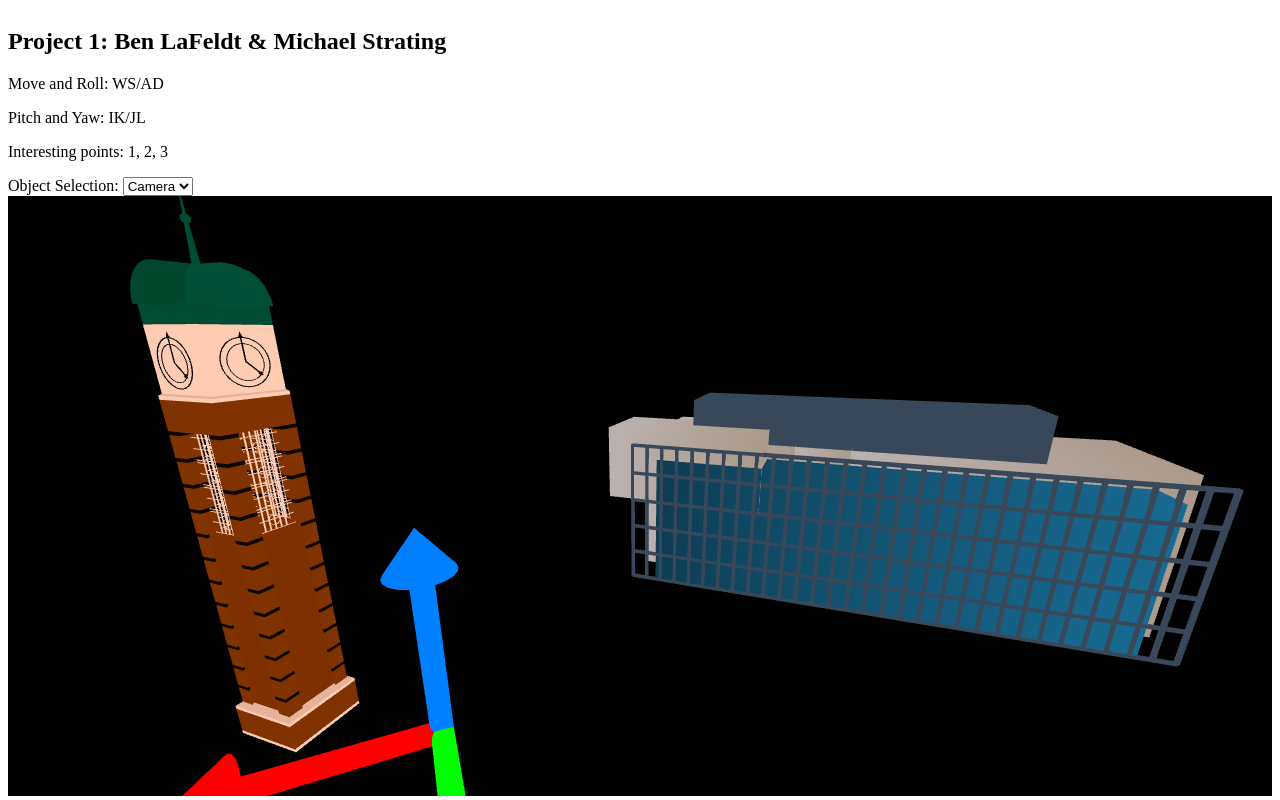
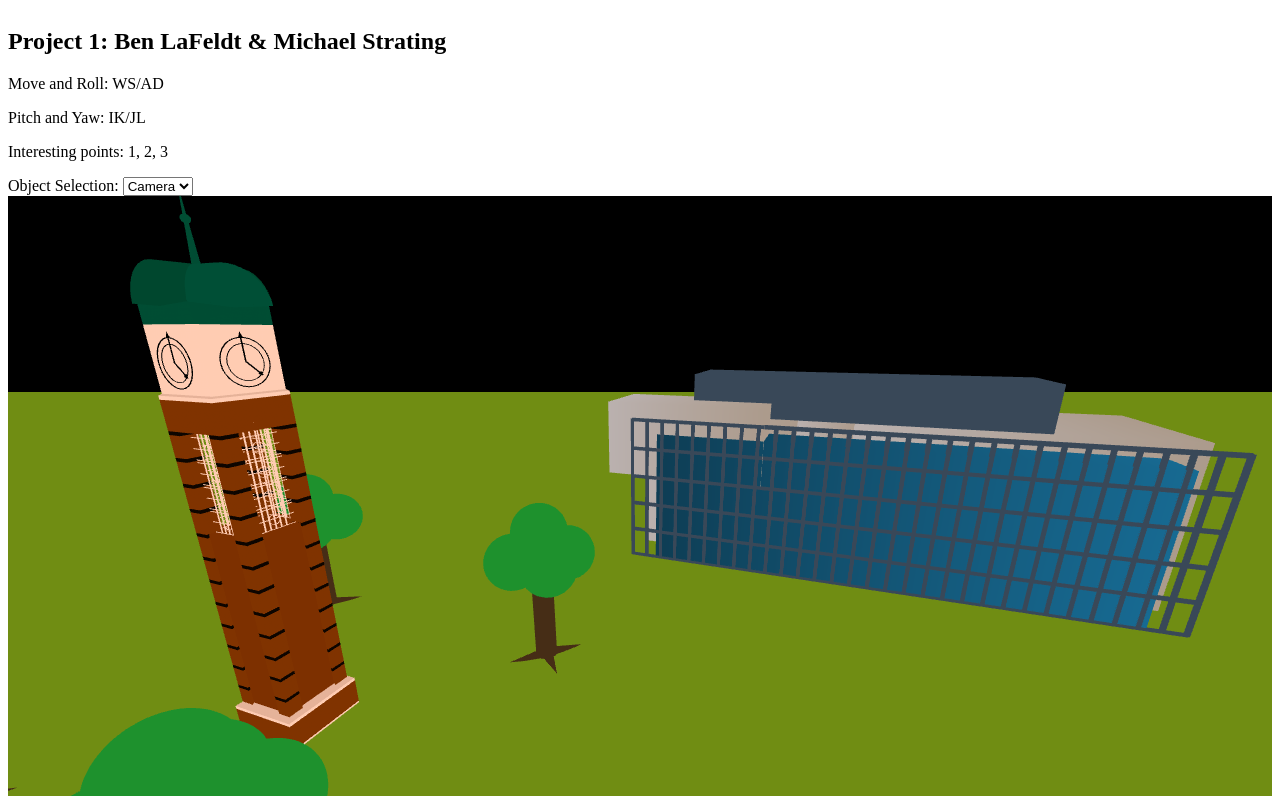
Before and after one commit to lafeldtb/graphics-group-projects, a plain HTML site: page project-1/index.html in a window 1280 px wide. Drawn offline with Linux system fonts and the light colour scheme.

Commit message:
Added a tree object and linked the rest of the scene together

```diff
--- /dev/null
+++ b/project-1/Tree.js
@@ -0,0 +1,59 @@
+class Tree extends ObjectGroup {
+    constructor(gl) {
+        super(gl);
+
+        let TreeAx = new Axes(gl);
+        mat4.translate(TreeAx.coordFrame, TreeAx.coordFrame, vec3.fromValues(0, -1.25, 0));
+
+
+        let trunk = new PolygonalPrism(gl,{
+            topRadius: .1,
+            bottomRadius: .1,
+            numSides: 8,
+            height: 1,
+            topColor: vec3.fromValues(.274,.176,.086),
+            bottomColor: vec3.fromValues(.274,.176,.086),
+        });
+
+        let rootArray = [];
+        for(let i = 0; i < 4; i++){
+            rootArray.push(new PolygonalPrism(gl,{
+                topRadius: 0,
+                bottomRadius: .1,
+                numSides: 8,
+                height: .3,
+                topColor: vec3.fromValues(.274,.176,.086),
+                bottomColor: vec3.fromValues(.274,.176,.086),
+            }));
+            // mat4.translate(rootArray[i].coordFrame, rootArray[i].coordFrame, vec3.fromValues(0, 0, 0));
+            this.group.push(rootArray[i]);
+        }
+        mat4.rotateX(rootArray[0].coordFrame, rootArray[0].coordFrame, glMatrix.toRadian(+90));
+        mat4.rotateX(rootArray[1].coordFrame, rootArray[1].coordFrame, glMatrix.toRadian(-90));
+        mat4.rotateY(rootArray[2].coordFrame, rootArray[2].coordFrame, glMatrix.toRadian(+90));
+        mat4.rotateY(rootArray[3].coordFrame, rootArray[3].coordFrame, glMatrix.toRadian(-90));
+        for(let i = 0; i < 4; i++){
+            mat4.translate(rootArray[i].coordFrame, rootArray[i].coordFrame, vec3.fromValues(0, 0, .05));
+        }
+
+        let leaves = [];
+        for(let i = 0; i < 6; i++){
+            leaves.push(new Sphere(gl,{
+                radius: .25,
+                splitDepth: 5,
+                northColor: vec3.fromValues(.117,.567,.176),
+                equatorColor: vec3.fromValues(.117,.567,.176),
+                southColor: vec3.fromValues(.117,.567,.176),
+            }));
+            this.group.push(leaves[i]);
+        }
+        mat4.translate(leaves[0].coordFrame, leaves[0].coordFrame, vec3.fromValues(0, 0, 1));
+        mat4.translate(leaves[1].coordFrame, leaves[1].coordFrame, vec3.fromValues(0, .25, 1));
+        mat4.translate(leaves[2].coordFrame, leaves[2].coordFrame, vec3.fromValues(0, -.25, 1));
+        mat4.translate(leaves[3].coordFrame, leaves[3].coordFrame, vec3.fromValues(.25, 0, 1));
+        mat4.translate(leaves[4].coordFrame, leaves[4].coordFrame, vec3.fromValues(-.25, 0, 1));
+        mat4.translate(leaves[5].coordFrame, leaves[5].coordFrame, vec3.fromValues(0, 0, 1.25));
+
+        this.group.push(trunk);
+    }
+}
--- a/project-1/index.html
+++ b/project-1/index.html
@@ -26,6 +26,7 @@ Yaw Left and Right: J/L
   <script src="Olympic.js"></script>
   <script src="ClockTower.js"></script>
   <script src="GVLibrary.js"></script>
+  <script src="Tree.js"></script>
   <script src="render.js"></script>
   <style>
     html {
@@ -55,6 +56,10 @@ Yaw Left and Right: J/L
     <option value="camera">Camera</option>
     <option value="clock">Clock</option>
     <option value="lib">Library</option>
+    <option value="tree1">Tree1</option>
+    <option value="tree2">Tree2</option>
+    <option value="tree3">Tree3</option>
+    <option value="tree4">Tree4</option>
   </select>
   <div id="container">
     <canvas id="my-canvas"></canvas>
--- a/project-1/render.js
+++ b/project-1/render.js
@@ -8,7 +8,7 @@ let gl;
 let allObjs = [];
 
 let projUnif;
-let projMat, viewMat, tower, library, target;
+let projMat, viewMat, tower, library, target, treeArray;
 
 function main() {
   canvas = document.getElementById("my-canvas");
@@ -48,6 +48,11 @@ function main() {
     gl.enableVertexAttribArray (colAttr);
     projMat = mat4.create();
     gl.uniformMatrix4fv (projUnif, false, projMat);
+      // viewMat = mat4.lookAt(mat4.create(),
+      //     vec3.fromValues (2, 0, .5),  // eye coord
+      //     vec3.fromValues (0, 0, 0),  // gaze point
+      //     vec3.fromValues (0, 0, 1)   // Z is up
+      // );
       viewMat = mat4.lookAt(mat4.create(),
           vec3.fromValues (0, 2.15, 1.75),  // eye coord
           vec3.fromValues (-1, 0, 1),  // gaze point
@@ -76,16 +81,42 @@ function drawScene() {
 }
 
 function createObject() {
+
     tower = new ClockTower(gl);
     library = new GVLibrary(gl);
-    let ax = new Axes(gl);
-    allObjs.push(ax);
+    // let ax = new Axes(gl);
+    // allObjs.push(ax);
     allObjs.push(tower);
     allObjs.push(library);
 
+    treeArray = [];
+    for(let i = 0; i < 4; i++){
+        treeArray.push(new Tree(gl));
+        allObjs.push(treeArray[i]);
+        mat4.scale(treeArray[i].coordFrame, treeArray[i].coordFrame, vec3.fromValues(0.15, 0.15, 0.15));
+        mat4.translate(treeArray[i].coordFrame, treeArray[i].coordFrame, vec3.fromValues(5, -7, -3));
+        mat4.scale(treeArray[i].coordFrame, treeArray[i].coordFrame, vec3.fromValues(5, 5, 5));
+    }
+    mat4.translate(treeArray[0].coordFrame, treeArray[0].coordFrame, vec3.fromValues(2, 0, 0));
+    mat4.translate(treeArray[1].coordFrame, treeArray[1].coordFrame, vec3.fromValues(-2, 0, 0));
+    mat4.translate(treeArray[2].coordFrame, treeArray[2].coordFrame, vec3.fromValues(0, 2, 0));
+    mat4.translate(treeArray[3].coordFrame, treeArray[3].coordFrame, vec3.fromValues(0, -2, 0));
+
+    let grass = new PolygonalPrism(gl, {
+        topRadius: 1000,
+        bottomRadius: 1000,
+        numSides: 8,
+        height: .01,
+        topColor: vec3.fromValues(.439,.553,.074),
+        bottomColor: vec3.fromValues(.439,.553,.074),
+    });
+    mat4.translate(grass.coordFrame, grass.coordFrame, vec3.fromValues(0, 0, -.47));
+
+    allObjs.push(grass);
+
     mat4.scale(tower.coordFrame, tower.coordFrame, vec3.fromValues(0.15, 0.15, 0.15));
     mat4.translate(tower.coordFrame, tower.coordFrame, vec3.fromValues(5, -7, -3));
-    mat4.translate(library.coordFrame, library.coordFrame, vec3.fromValues(-6, 0, 0));
+    mat4.translate(library.coordFrame, library.coordFrame, vec3.fromValues(-6, 0, .25));
     mat4.rotateZ(library.coordFrame, library.coordFrame, glMatrix.toRadian(225));
 
 }
@@ -210,6 +241,22 @@ function setupHandlers() {
                 console.log("lib selected");
                 target = library.coordFrame;
                 break;
+            case 'tree1':
+                console.log("tree selected");
+                target = treeArray[0].coordFrame;
+                break;
+            case 'tree2':
+                console.log("tree selected");
+                target = treeArray[1].coordFrame;
+                break;
+            case 'tree3':
+                console.log("tree selected");
+                target = treeArray[2].coordFrame;
+                break;
+            case 'tree4':
+                console.log("tree selected");
+                target = treeArray[3].coordFrame;
+                break;
         }
 
     })
```
